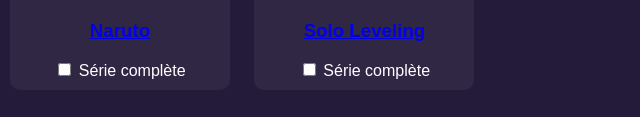
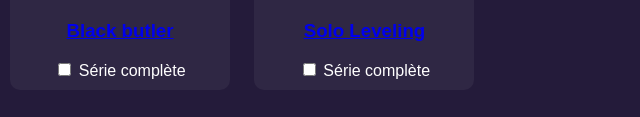
Before and after one commit to Wellan76/mangatheque, a plain HTML site: page index.html in a window 1280 px wide. Shown: the part 285-402 px from the top of the page, 0-640 px from the left. Drawn offline with Linux system fonts and the light colour scheme.

Commit message:
Update index.html

```diff
--- a/index.html
+++ b/index.html
@@ -14,12 +14,12 @@
   <main id="series-list">
     <!-- Exemple de série -->
     <div class="serie">
-      <a href="series/naruto.html">
-        <img src="https://upload.wikimedia.org/wikipedia/en/9/94/NarutoCoverTankobon1.jpg" alt="Naruto">
-        <h3>Naruto</h3>
+      <a href="series/black butler.html">
+        <img src="https://static.fnac-static.com/multimedia/PE/Images/FR/NR/e3/48/29/2705635/1507-1/tsp20250809084652/Black-Butler-Tome-1.jpg" alt="black butler">
+        <h3>Black butler</h3>
       </a>
       <label>
-        <input type="checkbox" class="complete-checkbox" data-id="naruto"> Série complète
+        <input type="checkbox" class="complete-checkbox" data-id="black butler"> Série complète
       </label>
     </div>
 
@@ -68,4 +68,5 @@
   </script>
 </body>
 </html>
+
 <script type="module" src="js/firebase-init.js"></script>
```
